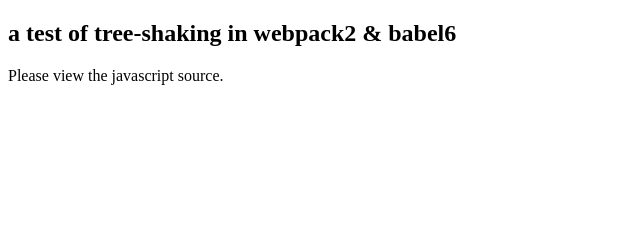
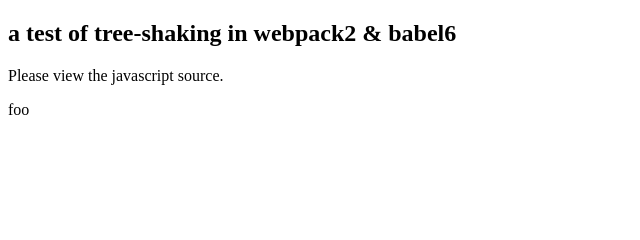
Before and after one commit to clarencep/fe-lab, a plain HTML site: page webpack2-tree-shacking/index.html in a window 1280 px wide. Shown: the top 240 px of the page, 0-640 px from the left. Drawn offline with Linux system fonts and the light colour scheme.

Commit message:
auto-build-pages

```diff
--- a/webpack2-tree-shacking/index.html
+++ b/webpack2-tree-shacking/index.html
@@ -21,7 +21,13 @@
     <article><h1 id=atestoftreeshakinginwebpack2babel6>a test of tree-shaking in webpack2 &amp; babel6</h1>
 <p>Please view the javascript source.</p></article>
 
-    <!-- Global Site Tag (gtag.js) - Google Analytics -->
+
+<div id=test></div>
+
+
+
+
+<!-- Global Site Tag (gtag.js) - Google Analytics -->
 <script async src="https://www.googletagmanager.com/gtag/js?id=UA-67440907-4"></script>
 <script>
   window.dataLayer = window.dataLayer || [];
@@ -32,6 +38,7 @@
 </script>
 
 
+
     <!-- built files will be auto injected in the end of body element -->
 <script type=text/javascript src=js/app.js></script></body>
 </html>
```
